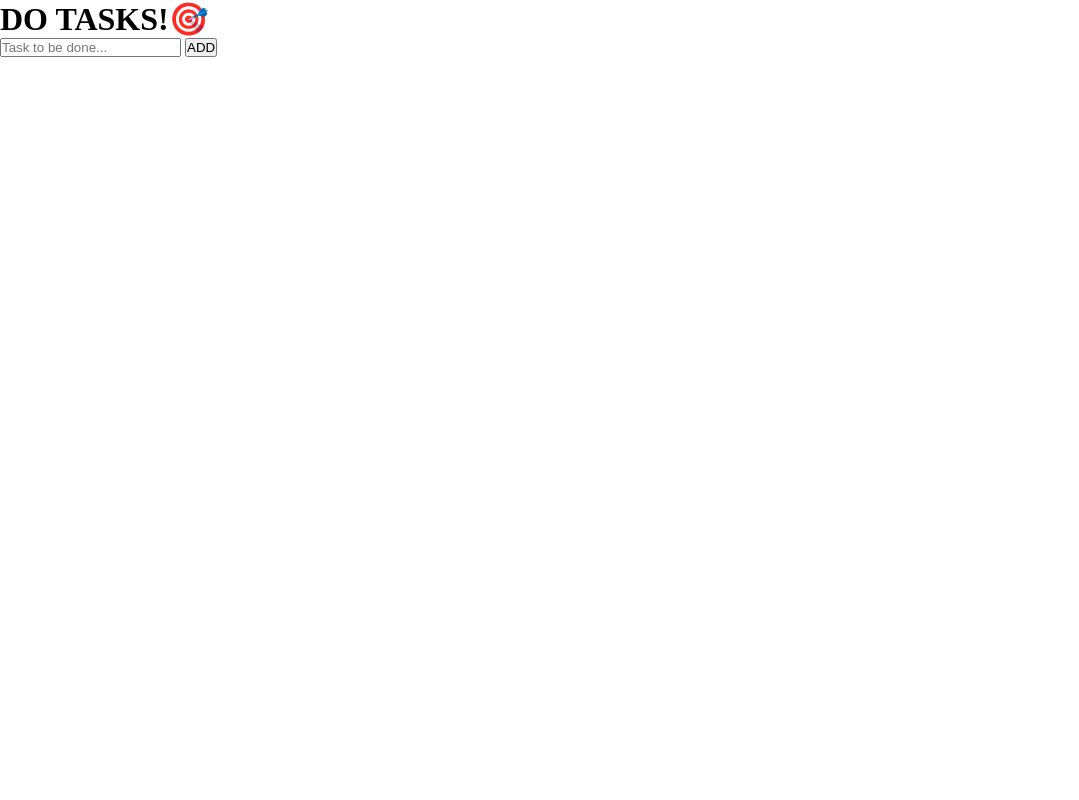
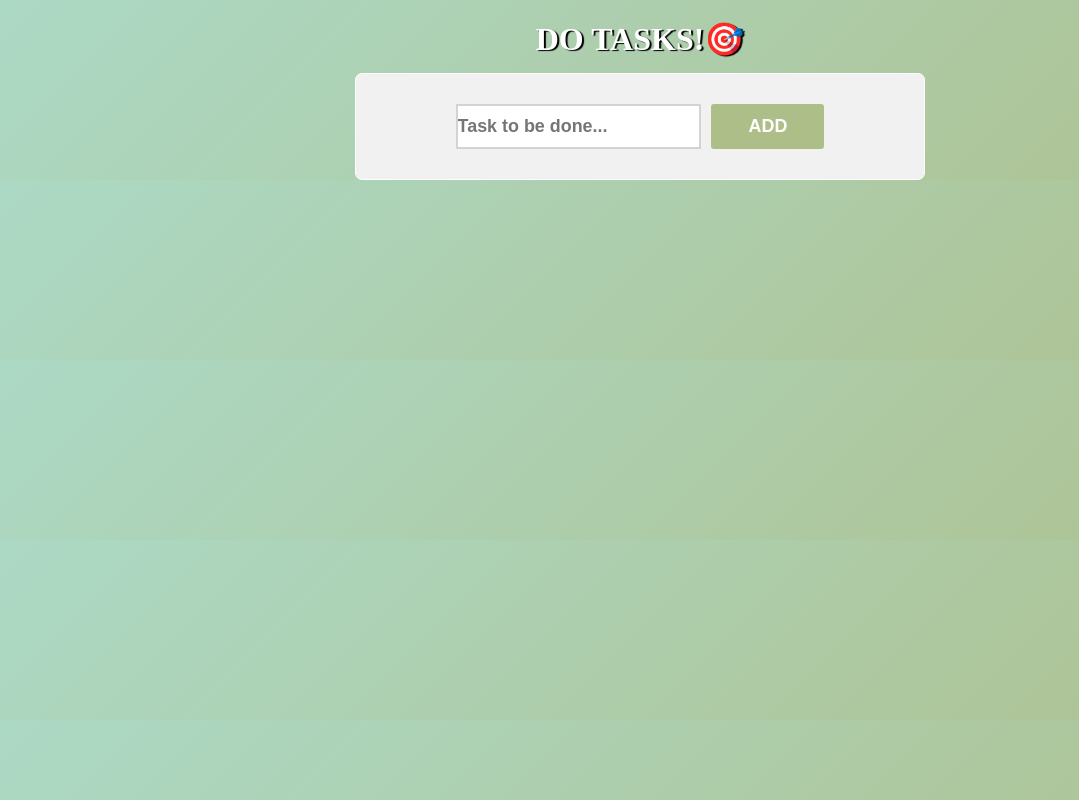
Before and after one commit to DeividLeal/Do-Tasks, a plain HTML site: page index.html in a window 1280 px wide. Shown: the whole page, without its empty margins (0-1079 px from the left). Drawn offline with Linux system fonts and the light colour scheme.

Commit message:
component style

```diff
--- a/style.css
+++ b/style.css
@@ -3,3 +3,82 @@
     padding: 0;
     box-sizing: border-box;
 }
+
+.root {
+
+    font-size: 62.05%;
+}
+
+body {
+    font-size: 1.6rem;
+    background: linear-gradient(135deg, #ACD9C5, #AEC190);
+}
+
+/* estilo main */
+
+.content-main {
+    display: flex;
+    flex-direction: column;
+    justify-content: center;
+    align-items: center;
+
+}
+
+/*fim do estilo */
+
+/* estilo header*/
+
+.header-title {
+    color: white;
+    font-size: 2rem;
+    font-weight: 900;
+    text-shadow: 2px 1px 1px black;
+    margin-top: 20px;
+    margin-bottom: 15px;
+}
+
+/*fim do estilo */
+
+/* estilo section*/
+
+.section {
+    background-color: rgb(241, 241, 241);
+    padding: 30px 100px;
+    border: 1px solid white ;
+    border-radius: 7px;
+    display: flex;
+    gap: 10px
+}
+
+.form-input {
+    width: 20rem ;
+    height: 45px;
+    transition: 1s;
+    border: 2px solid #d1d3d4;
+    font-size: 70%;
+    font-weight: 700;
+}
+
+.form-input:hover {
+    background-color:rgba(0, 0, 0,.1);
+
+}
+
+.form-button {
+    color: white;
+    font-weight: 700;
+    font-size: 70%;
+    width: 40%;
+    height: 45px;
+    background-color: #aebe89;
+    border: none;
+    border-radius: 3px;
+    cursor: pointer;
+    transition: 1s;
+}
+
+.form-button:hover {
+    background-color: red;
+}
+
+/*fim do estilo */
```
